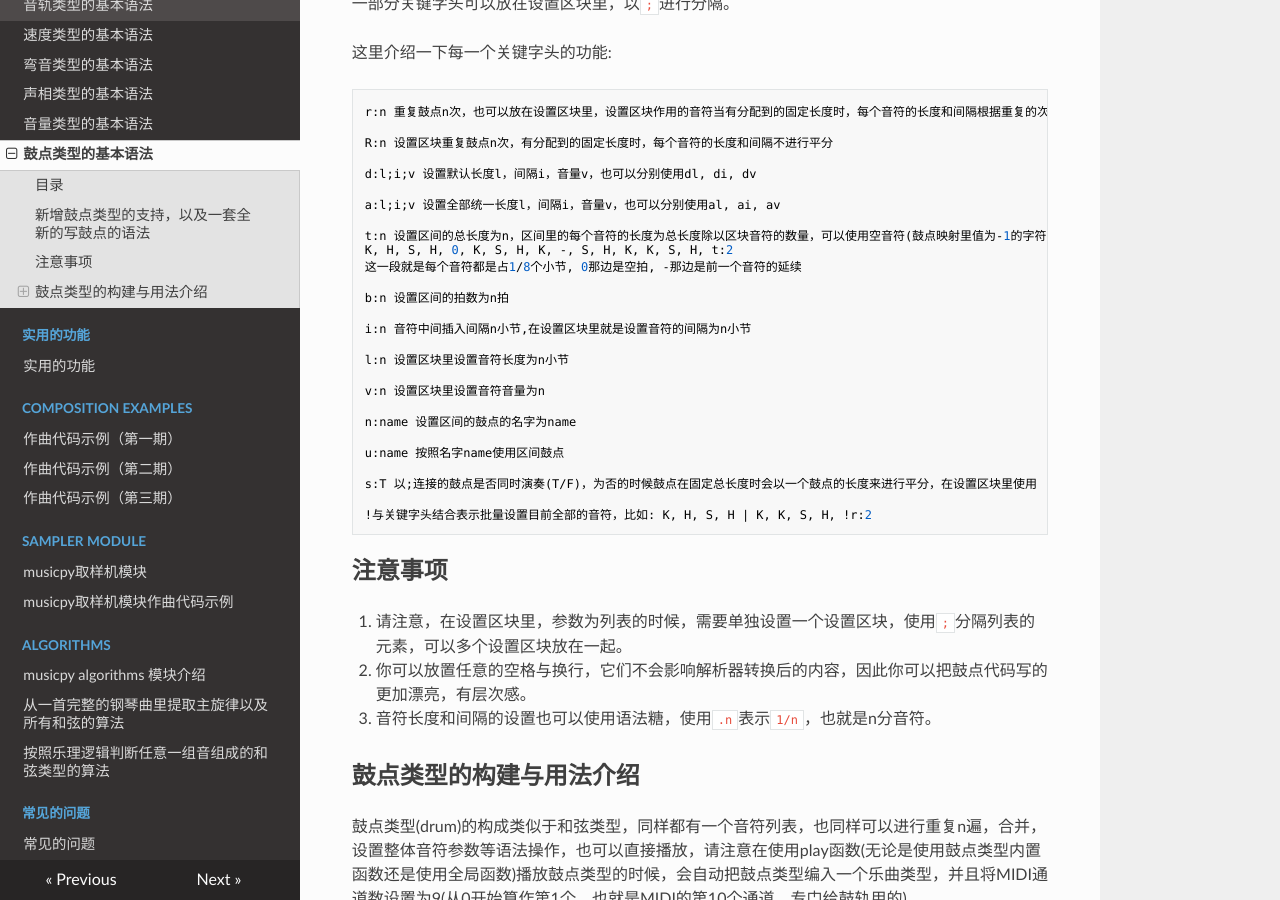
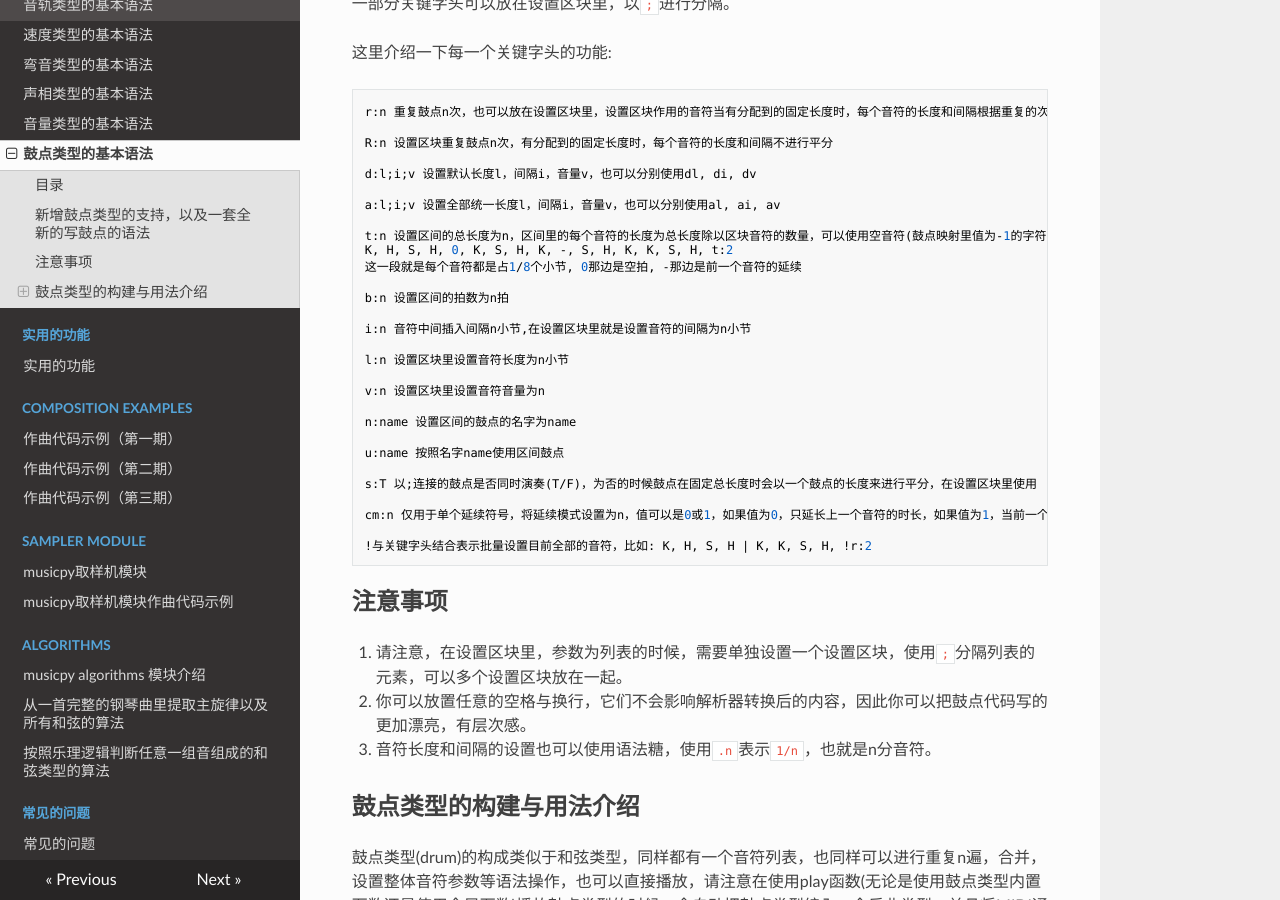
Before and after one commit to Rainbow-Dreamer/musicpy_docs_zh_CN, an MkDocs documentation site: the page built from docs/Basic syntax of drum type.md, in a window 1280 px wide and 900 px high, scrolled down 2143 px. Built offline with MkDocs 1.6.1, drawn with Linux system fonts in a browser that asks for light colours; nearby versions of some CDN libraries.

Commit message:
Update Basic syntax of drum type.md

````diff
--- a/docs/Basic syntax of drum type.md
+++ b/docs/Basic syntax of drum type.md
@@ -124,6 +124,8 @@ u:name 按照名字name使用区间鼓点
 
 s:T 以;连接的鼓点是否同时演奏(T/F)，为否的时候鼓点在固定总长度时会以一个鼓点的长度来进行平分，在设置区块里使用
 
+cm:n 仅用于单个延续符号，将延续模式设置为n，值可以是0或1，如果值为0，只延长上一个音符的时长，如果值为1，当前一个音符为一组时，延长组中所有音符的时长；如果没有设置延续模式，延续符号的默认动作是只延长前一个音符，除非前一个音符为一组，并且设置为同时播放，在这个情况下延长组中所有的音符
+
 !与关键字头结合表示批量设置目前全部的音符，比如: K, H, S, H | K, K, S, H, !r:2
 ```
 
````
